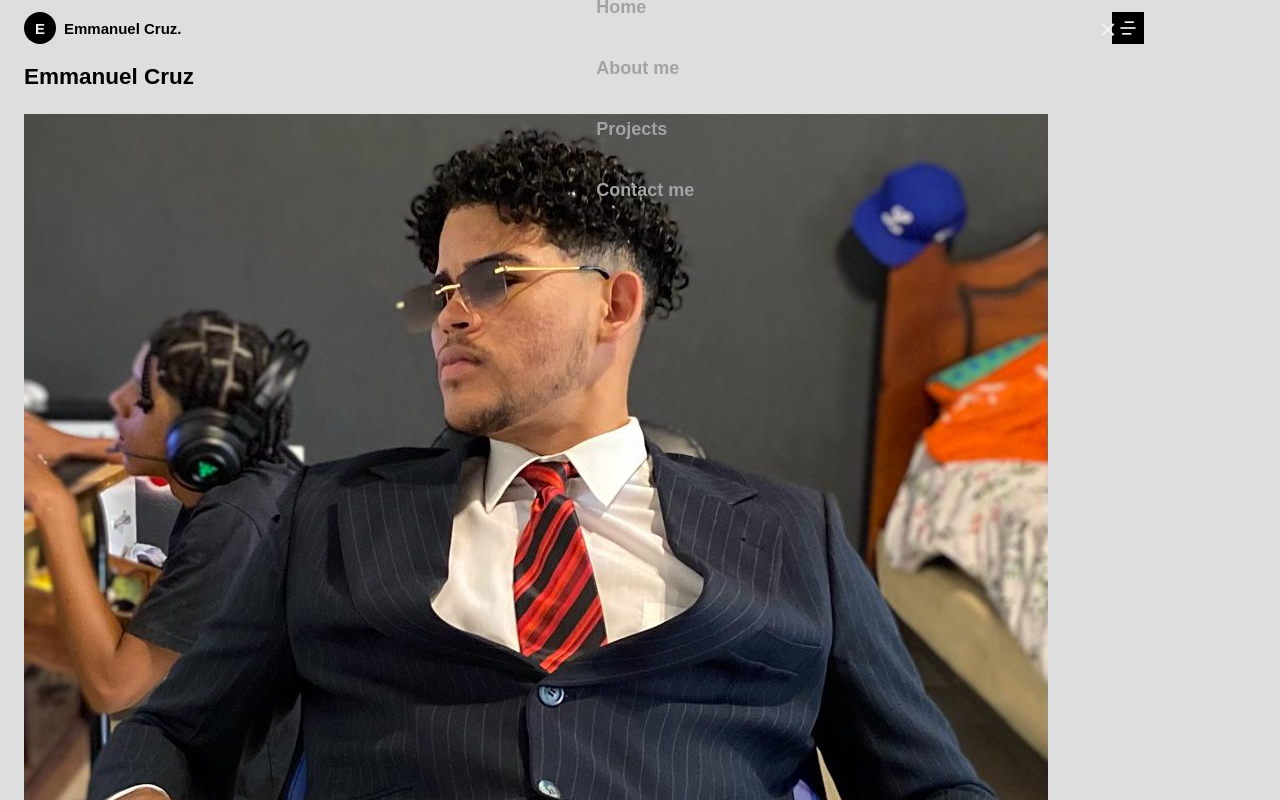
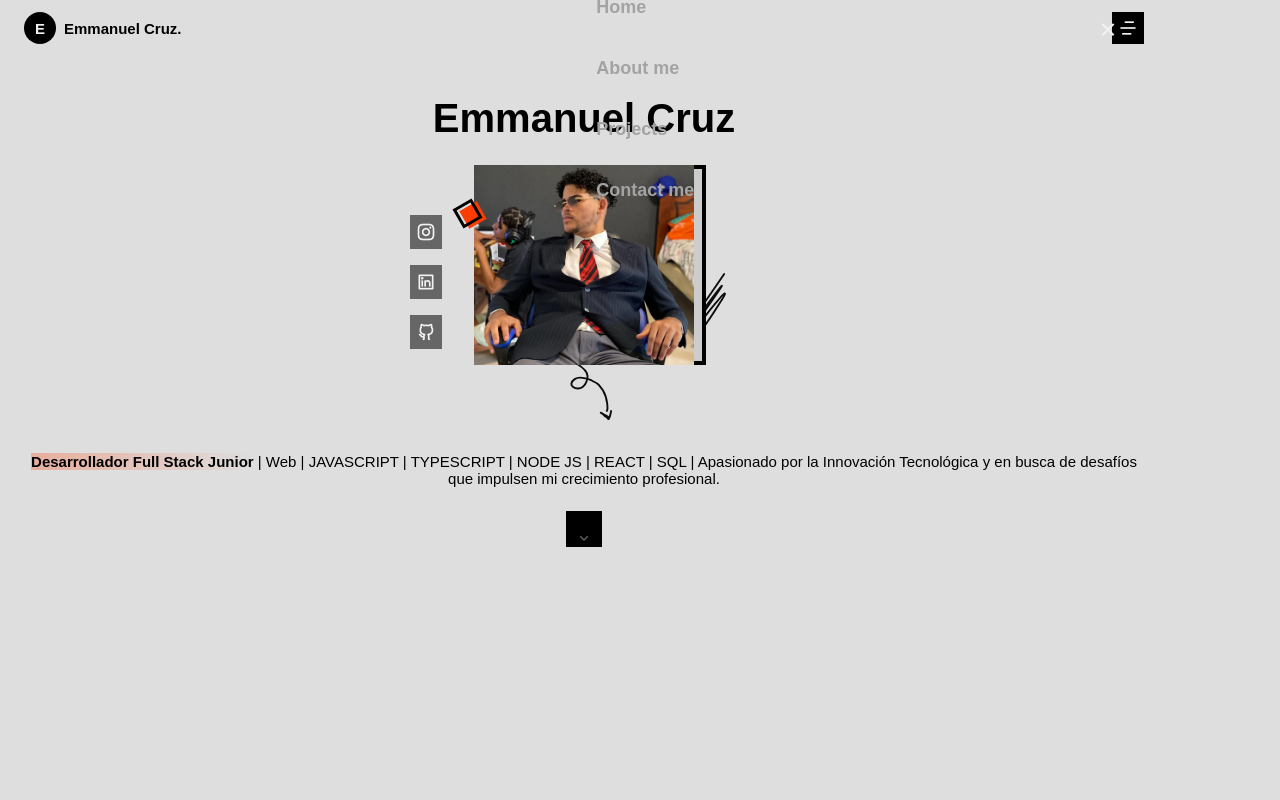
Before and after one commit to DR-Zephyr/100-Projects-Challenge, a website built with Vite: page 001-personal-portfolio/index.html in a window 1280 px wide. Shown: the top 800 px of the page. Built offline with nearby package versions, Linux system fonts and the light colour scheme; a web font is replaced by a local one.

Commit message:
Header & Home finished
We've styled the header and home section to look just the way we want it to. Added a @keyframes for the scroll button animation.

```diff
--- a/001-personal-portfolio/index.html
+++ b/001-personal-portfolio/index.html
@@ -61,6 +61,7 @@
             </div>
         </nav>
     </header>
+
     <!--==================== MAIN ====================-->
     <main class="main">
         <section class="home section" id="home">
@@ -69,18 +70,24 @@
                     Emmanuel Cruz
                 </h1>
 
+                <!--=========Home perfil========== -->
                 <div class="home__perfil">
                     <div class="home__image">
-                        <img src="./src/img/home-perfil.jpg" alt="Emmanuel Cruz Image" class="home__image">
+
+                        <img src="./src/img/home-perfil.jpg" alt="Emmanuel Cruz Image" class="home__img">
+
                         <div class="home__shadow"></div>
 
                         <img src="./src/img/curved-arrow.svg" alt="" class="home__arrow">
+
                         <img src="./src/img/random-lines.svg" alt="" class="home__lines">
 
                         <div class="geometric-box"></div>
                     </div>
 
+                    <!--=========Home Social========== -->
                     <div class="home__social">
+
                         <a href="https://www.instagram.com/_chris27/" target="blank" class="home__social-link">
                             <i class="ri-instagram-line"></i>
                         </a>
@@ -94,6 +101,25 @@
                         </a>
                     </div>
                 </div>
+
+                <!--=========Home Info========== -->
+                <div class="home__info">
+
+                    <p class="home__description">
+                        <b>Desarrollador Full Stack Junior</b> | Web | JAVASCRIPT | TYPESCRIPT | NODE JS | REACT | SQL |
+                        Apasionado por la Innovación Tecnológica y en busca de desafíos que impulsen mi crecimiento
+                        profesional.
+                    </p>
+
+                    <a href="#about" class="home__scroll">
+
+                        <div class="home__scroll-box">
+
+                            <i class="ri-arrow-down-s-line"></i>
+                            <span class="home__scroll-text">Scroll Down</span>
+                        </div>
+                    </a>
+                </div>
             </div>
         </section>
     </main>
--- a/001-personal-portfolio/src/sass/base/_globales.scss
+++ b/001-personal-portfolio/src/sass/base/_globales.scss
@@ -1,4 +1,5 @@
 @use './variables' as v;
+/*================ Global Styles ====================*/
 
 * {
     box-sizing: border-box;
--- a/001-personal-portfolio/src/sass/base/_reusable.scss
+++ b/001-personal-portfolio/src/sass/base/_reusable.scss
@@ -1,4 +1,5 @@
 @use './variables' as v;
+/*================ Reusable Styles ====================*/
 
 .container {
     max-width: 1120px;
--- a/001-personal-portfolio/src/sass/base/_variables.scss
+++ b/001-personal-portfolio/src/sass/base/_variables.scss
@@ -1,5 +1,5 @@
 @import url('https://fonts.googleapis.com/css2?family=Bai+Jamjuree:wght@400;700&display=swap');
-
+/*================ Variables ====================*/
 $header-height: 3.5rem;
 
 /*========== Colors ==========*/
@@ -12,7 +12,7 @@ $title-color: hsl(0, 0%, 0%);
 $text-color: hsl(0, 0%, 35%);
 $text-color-light: hsl(0, 0%, 64%);
 $body-color: hsl(0, 0%, 87%);
-$container-color: hsl(0, 0%, 83%);
+$container-color: hsl(0, 0%, 80%);
 
 /*========== Font and typography ==========*/
 /*.5rem = 8px | 1rem = 16px ...*/
--- a/001-personal-portfolio/src/sass/layout/_headerNav.scss
+++ b/001-personal-portfolio/src/sass/layout/_headerNav.scss
@@ -1,5 +1,5 @@
 @use '../base/variables' as v;
-
+/*================ Header, Nav Styles ====================*/
 .header {
     position: fixed;
     width: 100%;
@@ -54,25 +54,27 @@
         background-color: hsla(0, 0%, 0%, 0.75);
         width: 100%;
         text-align: center;
-        backdrop-filter: blur(8px); //TODO:Averiguar acerca de esta propiedad [backdrop-filter]
-        transition: top .4s; //TODO:Averiguar acerca de esta propiedad [Transition]
+        backdrop-filter: blur(
+            8px
+        ); //TODO:Averiguar acerca de esta propiedad [backdrop-filter]
+        transition: top 0.4s; //TODO:Averiguar acerca de esta propiedad [Transition]
     }
 }
 
 .nav__title,
 .nav__name,
-.nav__close{
+.nav__close {
     color: v.$white-color;
 }
 
-.nav__title{
+.nav__title {
     display: block;
     font-size: v.$smaller-font-size;
     font-weight: v.$font-semi-bold;
     margin-bottom: 3.5rem;
 }
 
-.nav__name{
+.nav__name {
     position: relative;
     width: max-content; //TODO:Averiguar acerca de esta propiedad [max-content]
     margin: 0 auto 3rem;
@@ -80,7 +82,7 @@
 }
 
 .nav__name::before,
-.nav__name::after{
+.nav__name::after {
     content: '';
     position: absolute;
     top: 50%;
@@ -90,46 +92,45 @@
     background-color: v.$text-color-light;
 }
 
-.nav__name::before{
+.nav__name::before {
     left: initial;
     right: -4rem;
 }
 
-
-.nav__list{
+.nav__list {
     display: flex;
     flex-direction: column;
     row-gap: 2.5rem;
 }
 
-.nav__link{
+.nav__link {
     position: relative;
     color: v.$text-color-light;
     font-size: v.$h3-font-size;
     font-weight: v.$font-bold;
-    transition: color .3s;
+    transition: color 0.3s;
 }
 
-.nav__link::after{
+.nav__link::after {
     content: '';
     width: 0;
     height: 2px;
     background-color: v.$white-color;
     position: absolute;
     left: 0;
-    bottom: -.5rem;
-    transition: width .3s;
+    bottom: -0.5rem;
+    transition: width 0.3s;
 }
 
-.nav__link:hover{
+.nav__link:hover {
     color: v.$white-color;
 }
 
-.nav__link:hover::after{
+.nav__link:hover::after {
     width: 25%;
 }
 
-.nav__close{
+.nav__close {
     position: absolute;
     font-size: 1.5rem;
     top: 1rem;
@@ -138,6 +139,6 @@
 }
 
 // Show menu
-.show-menu{
+.show-menu {
     top: 0;
 }
--- /dev/null
+++ b/001-personal-portfolio/src/sass/layout/_home.scss
@@ -0,0 +1,143 @@
+@use '../base//variables' as v;
+/*================ Home Styles ====================*/
+.home__container {
+    padding-top: 2rem;
+}
+
+.home__name {
+    font-size: v.$biggest-font-size;
+    text-align: center;
+}
+
+.home__perfil {
+    position: relative;
+    justify-self: center;
+}
+
+.home__image {
+    width: 220px;
+}
+
+.home__img {
+    position: relative;
+    z-index: 10;
+}
+.home__shadow {
+    width: 100%;
+    height: 100%;
+    background-color: v.$container-color;
+    position: absolute;
+    top: 0;
+    right: -0.75rem;
+    border: 4px solid v.$black-color;
+    z-index: 5;
+}
+
+.home__arrow,
+.home__lines {
+    position: absolute;
+    filter: invert(1);
+    width: 50px;
+    transition: filter 0.4s;
+}
+
+.home__arrow {
+    left: 40%;
+    bottom: -3.5rem;
+}
+.home__lines {
+    right: -2rem;
+    bottom: 1rem;
+}
+
+.home__perfil .geometric-box {
+    top: 2.5rem;
+    left: -0.7rem;
+    z-index: 10;
+}
+
+.home__social {
+    position: absolute;
+    height: 100px;
+    left: -4rem;
+    top: 0;
+    bottom: 0;
+    margin: auto 0;
+    row-gap: 1rem;
+    display: grid;
+}
+
+.home__social-link {
+    background-color: v.$black-color-light;
+    color: v.$white-color;
+    font-size: 1.25rem;
+    padding: 6px;
+    display: grid;
+    place-items: center;
+    transition: background-color 0.3s;
+}
+
+.home__social-link:hover {
+    background-color: v.$black-color;
+}
+
+.home__info {
+    margin-top: 4rem;
+}
+
+.home__description {
+    color: v.$title-color;
+    text-align: center;
+    margin-bottom: 1.5rem;
+}
+
+.home__description b {
+    background-image: linear-gradient(
+        90deg,
+        hsla(14, 98%, 50%, 0.3),
+        hsla(14, 98, 50, 0)
+    );
+}
+
+.home__scroll {
+    display: block;
+    width: max-content;
+    margin: 0 auto;
+}
+
+.home__scroll-box {
+    background-color: v.$black-color;
+    color: v.$white-color;
+    width: 36px;
+    height: 36px;
+    display: grid;
+    place-items: center;
+    font-size: 1rem;
+    cursor: pointer;
+    transition: background-color .4s;
+
+    i{
+        animation: scroll-down 3s infinite;
+    }
+
+    .home__scroll-text {
+        display: none;
+    }
+}
+
+@keyframes scroll-down{
+    0%{
+        transform: translateY(-1rem);
+        opacity: 0;
+    }
+
+    50%{
+        transform: translateY(0);
+        opacity: 1;
+    }
+
+    100%{
+        transform: translateY(1rem);
+        opacity: 0;
+    }
+}
--- a/001-personal-portfolio/src/sass/layout/_index.scss
+++ b/001-personal-portfolio/src/sass/layout/_index.scss
@@ -1 +1,2 @@
 @forward './headerNav';
+@forward './home';
```
Also changed, not shown: 001-personal-portfolio/build/css/app.css.
